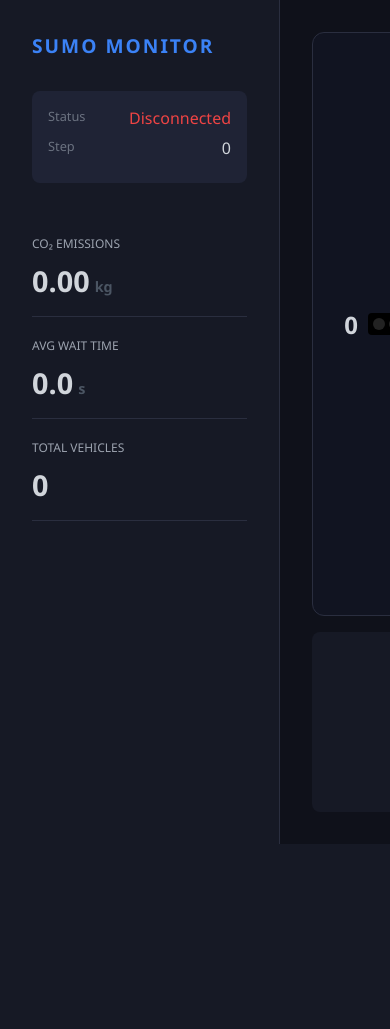
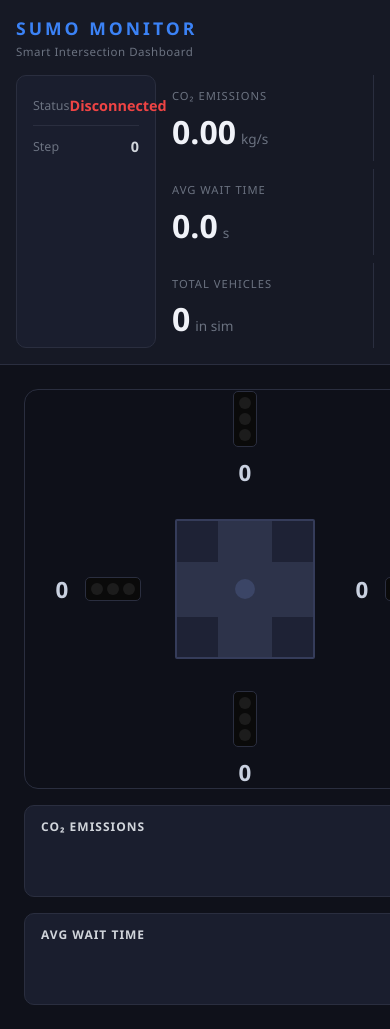
Before and after one commit to Lyquifyy/Senior-Project, a Flask app: page / in a window 390 px wide. Before the commit the page ends 844 px from the top, so only its background shows below. Run offline with Flask 3, Linux system fonts and the light colour scheme; a map, chart or similar area stays blank; some libraries are stand-ins or nearby versions.

Commit message:
UI Updates

```diff
--- a/Web_dashboard/static/index.css
+++ b/Web_dashboard/static/index.css
@@ -1,13 +1,17 @@
 :root {
-    --bg-dark: #0f111a;
-    --bg-side: #161925;
-    --border: #2a2e3f;
-    --text: #d1d5db;
-    --accent: #3b82f6;
-    --red: #ef4444;
-    --green: #10b981;
-    --yellow: #f59e0b;
+    --bg-dark:  #0f111a;
+    --bg-side:  #161925;
+    --bg-panel: #1a1e2e;
+    --border:   #2a2e3f;
+    --text:     #d1d5db;
+    --muted:    #6b7280;
+    --accent:   #3b82f6;
+    --red:      #ef4444;
+    --green:    #10b981;
+    --yellow:   #f59e0b;
 }
+
+*, *::before, *::after { box-sizing: border-box; }
 
 body, html {
     margin: 0;
@@ -16,71 +20,110 @@
     background: var(--bg-dark);
     font-family: 'Segoe UI', sans-serif;
     color: var(--text);
-    overflow: hidden;
 }
 
+/* ── Layout ─────────────────────────────────────── */
 .app-container {
     display: grid;
-    grid-template-columns: 280px 1fr;
-    height: 100vh;
+    grid-template-columns: 260px 1fr;
+    min-height: 100vh;
 }
 
-/* Sidebar Styling */
+/* ── Sidebar ─────────────────────────────────────── */
 .sidebar {
     background: var(--bg-side);
     border-right: 1px solid var(--border);
-    padding: 2rem;
+    padding: 1.75rem 1.5rem;
     display: flex;
     flex-direction: column;
-    gap: 2rem;
+    gap: 1.75rem;
 }
 
 .brand-header h2 {
-    font-size: 1.2rem;
-    letter-spacing: 2px;
+    font-size: 1.1rem;
+    letter-spacing: 3px;
     color: var(--accent);
+    margin: 0 0 4px;
+}
+
+.brand-sub {
     margin: 0;
+    font-size: 0.72rem;
+    color: var(--muted);
+    letter-spacing: 0.5px;
 }
 
 .status-box {
-    background: #1f2335;
+    background: var(--bg-panel);
+    border: 1px solid var(--border);
     padding: 1rem;
-    border-radius: 8px;
+    border-radius: 10px;
 }
 
 .status-row {
     display: flex;
     justify-content: space-between;
-    margin-bottom: 0.5rem;
+    align-items: center;
+    padding: 0.25rem 0;
 }
 
-.status-row .label { color: #6b7280; font-size: 0.8rem; }
+.status-row + .status-row { border-top: 1px solid var(--border); margin-top: 0.4rem; padding-top: 0.65rem; }
+
+.status-row .label { color: var(--muted); font-size: 0.78rem; }
+.status-row .value { font-size: 0.9rem; font-weight: 600; }
+
 .value.offline { color: var(--red); }
-.value.online { color: var(--green); }
+.value.online  { color: var(--green); }
+
+/* Metrics */
+.metrics-list { display: flex; flex-direction: column; gap: 0; }
 
 .metric-card {
     border-bottom: 1px solid var(--border);
     padding: 1rem 0;
 }
 
-.metric-card label { font-size: 0.75rem; text-transform: uppercase; color: #9ca3af; }
-.val-group { font-size: 1.8rem; font-weight: bold; margin-top: 0.5rem; }
-.val-group small { font-size: 0.9rem; margin-left: 5px; color: #4b5563; }
+.metric-card:last-child { border-bottom: none; }
 
-/* Main Content & Map */
+.metric-card label {
+    font-size: 0.7rem;
+    text-transform: uppercase;
+    letter-spacing: 1px;
+    color: var(--muted);
+}
+
+.val-group {
+    display: flex;
+    align-items: baseline;
+    gap: 5px;
+    font-size: 2rem;
+    font-weight: 700;
+    margin-top: 0.3rem;
+    color: #f0f2f8;
+}
+
+.val-group small {
+    font-size: 0.85rem;
+    font-weight: 400;
+    color: var(--muted);
+}
+
+/* ── Main Content ────────────────────────────────── */
 .main-content {
     display: grid;
-    grid-template-rows: 1fr 180px;
-    padding: 2rem;
+    grid-template-rows: 1fr 200px;
+    padding: 1.5rem;
     gap: 1rem;
+    overflow: hidden;
 }
 
+/* ── Intersection Map ────────────────────────────── */
 .intersection-viewport {
     display: flex;
     align-items: center;
     justify-content: center;
-    background: #111421;
-    border-radius: 12px;
+    background: #0e1019;
+    border-radius: 14px;
     border: 1px solid var(--border);
 }
 
@@ -91,40 +134,169 @@
     gap: 10px;
 }
 
+/* Junction core with road lines */
 .junction-core {
     grid-column: 2; grid-row: 2;
-    background: #2d334a;
-    border: 2px solid #3f4766;
+    background: #1e2235;
+    border: 2px solid #353c5a;
+    border-radius: 2px;
+    position: relative;
+    overflow: hidden;
 }
 
+.road-h, .road-v {
+    position: absolute;
+    background: #2d334a;
+}
+
+.road-h {
+    height: 40%;
+    width: 100%;
+    top: 30%;
+}
+
+.road-v {
+    width: 40%;
+    height: 100%;
+    left: 30%;
+}
+
+.road-center {
+    position: absolute;
+    width: 20px;
+    height: 20px;
+    background: #3b4566;
+    border-radius: 50%;
+    top: 50%; left: 50%;
+    transform: translate(-50%, -50%);
+}
+
+/* Arms */
 .arm { display: flex; align-items: center; justify-content: center; gap: 10px; }
 .north { grid-column: 2; grid-row: 1; flex-direction: column; }
 .south { grid-column: 2; grid-row: 3; flex-direction: column-reverse; }
-.east { grid-column: 3; grid-row: 2; flex-direction: row-reverse; }
-.west { grid-column: 1; grid-row: 2; }
+.east  { grid-column: 3; grid-row: 2; flex-direction: row-reverse; }
+.west  { grid-column: 1; grid-row: 2; }
 
 /* Traffic Lights */
 .signal-housing {
-    background: #000;
+    background: #0a0a0a;
     padding: 5px;
-    border-radius: 4px;
+    border-radius: 5px;
     display: flex;
     flex-direction: column;
     gap: 4px;
+    border: 1px solid #2a2e3f;
 }
+
 .signal-housing.horizontal { flex-direction: row; }
 
-.light { width: 12px; height: 12px; border-radius: 50%; background: #222; }
-.light.red.active { background: var(--red); box-shadow: 0 0 8px var(--red); }
-.light.yellow.active { background: var(--yellow); box-shadow: 0 0 8px var(--yellow); }
-.light.green.active { background: var(--green); box-shadow: 0 0 8px var(--green); }
-
-.counter { font-size: 1.5rem; font-weight: bold; }
-
-.chart-tray {
-    background: var(--bg-side);
-    border-radius: 8px;
-    padding: 1rem;
+.light {
+    width: 12px;
+    height: 12px;
+    border-radius: 50%;
+    background: #1c1c1c;
+    transition: background 0.2s ease, box-shadow 0.2s ease;
 }
 
-#co2Canvas { width: 100%; height: 100%; }
+.light.red.active    { background: var(--red);    box-shadow: 0 0 10px var(--red); }
+.light.yellow.active { background: var(--yellow); box-shadow: 0 0 10px var(--yellow); }
+.light.green.active  { background: var(--green);  box-shadow: 0 0 10px var(--green); }
+
+.counter {
+    font-size: 1.4rem;
+    font-weight: 700;
+    color: #c9d1e0;
+    transition: transform 0.15s ease;
+    min-width: 2ch;
+    text-align: center;
+}
+
+.counter.bump { transform: scale(1.25); }
+
+/* ── Chart Tray ──────────────────────────────────── */
+.chart-tray {
+    display: grid;
+    grid-template-columns: 1fr 1fr;
+    gap: 1rem;
+}
+
+.chart-panel {
+    background: var(--bg-panel);
+    border: 1px solid var(--border);
+    border-radius: 10px;
+    padding: 0.75rem 1rem 0.5rem;
+    display: flex;
+    flex-direction: column;
+    gap: 6px;
+    overflow: hidden;
+}
+
+.chart-header {
+    display: flex;
+    justify-content: space-between;
+    align-items: baseline;
+}
+
+.chart-title {
+    font-size: 0.75rem;
+    font-weight: 600;
+    text-transform: uppercase;
+    letter-spacing: 1px;
+    color: var(--text);
+}
+
+.chart-unit {
+    font-size: 0.68rem;
+    color: var(--muted);
+}
+
+.chart-panel canvas {
+    width: 100%;
+    flex: 1;
+    display: block;
+}
+
+/* ── Responsive ──────────────────────────────────── */
+@media (max-width: 900px) {
+    .app-container {
+        grid-template-columns: 1fr;
+    }
+
+    .sidebar {
+        border-right: none;
+        border-bottom: 1px solid var(--border);
+        flex-direction: row;
+        flex-wrap: wrap;
+        gap: 1rem;
+        padding: 1rem;
+    }
+
+    .brand-header { width: 100%; }
+
+    .status-box { flex: 1; min-width: 140px; }
+
+    .metrics-list {
+        flex-direction: row;
+        flex-wrap: wrap;
+        flex: 2;
+        gap: 0.5rem;
+    }
+
+    .metric-card {
+        border-bottom: none;
+        border-right: 1px solid var(--border);
+        padding: 0.5rem 1rem 0.5rem 0;
+        flex: 1;
+        min-width: 100px;
+    }
+
+    .main-content {
+        grid-template-rows: 400px 200px;
+    }
+
+    .chart-tray {
+        grid-template-columns: 1fr;
+        grid-template-rows: 1fr 1fr;
+    }
+}
--- a/Web_dashboard/static/index.js
+++ b/Web_dashboard/static/index.js
@@ -1,36 +1,38 @@
 const socket = io();
-let co2History = [];
+const co2History  = [];
+const waitHistory = [];
 const MAX_HISTORY = 30;
 
+// ── Connection ──────────────────────────────────────
 socket.on('connect', () => {
-    const status = document.getElementById('statusText');
-    status.textContent = 'Connected';
-    status.className = 'value online';
+    const el = document.getElementById('statusText');
+    el.textContent = 'Connected';
+    el.className = 'value online';
 });
 
 socket.on('disconnect', () => {
-    const status = document.getElementById('statusText');
-    status.textContent = 'Disconnected';
-    status.className = 'value offline';
+    const el = document.getElementById('statusText');
+    el.textContent = 'Disconnected';
+    el.className = 'value offline';
 });
 
+// ── Simulation Update ───────────────────────────────
 socket.on('simulation_update', (data) => {
-    //Update Sidebar Metrics
-    document.getElementById('simStep').textContent = data.step;
-    document.getElementById('co2Value').textContent = data.co2.toFixed(2);
-    document.getElementById('waitValue').textContent = data.avg_wait_time.toFixed(1);
+    // Sidebar metrics
+    document.getElementById('simStep').textContent      = data.step;
+    document.getElementById('co2Value').textContent     = data.co2.toFixed(2);
+    document.getElementById('waitValue').textContent    = data.avg_wait_time.toFixed(1);
     document.getElementById('totalVehicles').textContent = data.total_vehicles;
 
-    //Update Car Counts (North, South, East, West)
+    // Vehicle counters with bump animation
     if (data.cars) {
         Object.entries(data.cars).forEach(([dir, count]) => {
             const id = `count${dir.charAt(0).toUpperCase() + dir.slice(1)}`;
-            const el = document.getElementById(id);
-            if (el) el.textContent = count;
+            bumpCounter(id, count);
         });
     }
 
-    //Update Lights
+    // Traffic lights
     if (data.lights) {
         Object.entries(data.lights).forEach(([dir, color]) => {
             const id = `light${dir.charAt(0).toUpperCase() + dir.slice(1)}`;
@@ -38,40 +40,117 @@
         });
     }
 
-    //Update Chart
-    updateChart(data.co2);
+    // Charts
+    pushHistory(co2History,  data.co2);
+    pushHistory(waitHistory, data.avg_wait_time);
+    drawChart('co2Canvas',  co2History,  '#3b82f6', 'rgba(59,130,246,0.15)');
+    drawChart('waitCanvas', waitHistory, '#f59e0b', 'rgba(245,158,11,0.15)');
 });
+
+// ── Helpers ─────────────────────────────────────────
+function pushHistory(arr, val) {
+    arr.push(val);
+    if (arr.length > MAX_HISTORY) arr.shift();
+}
+
+function bumpCounter(id, newVal) {
+    const el = document.getElementById(id);
+    if (!el) return;
+    const prev = parseInt(el.textContent, 10);
+    el.textContent = newVal;
+    if (newVal !== prev) {
+        el.classList.remove('bump');
+        void el.offsetWidth; // force reflow to restart transition
+        el.classList.add('bump');
+        setTimeout(() => el.classList.remove('bump'), 150);
+    }
+}
 
 function updateLightUI(containerId, activeColor) {
     const container = document.getElementById(containerId);
     if (!container) return;
-
-    const lights = container.querySelectorAll('.light');
-    lights.forEach(l => l.classList.remove('active'));
-
+    container.querySelectorAll('.light').forEach(l => l.classList.remove('active'));
     const target = container.querySelector(`.${activeColor.toLowerCase()}`);
     if (target) target.classList.add('active');
 }
 
-function updateChart(newVal) {
-    co2History.push(newVal);
-    if (co2History.length > MAX_HISTORY) co2History.shift();
+// ── Chart Drawing ────────────────────────────────────
+function drawChart(canvasId, history, lineColor, fillColor) {
+    if (history.length < 2) return;
 
-    const canvas = document.getElementById('co2Canvas');
+    const canvas = document.getElementById(canvasId);
+    if (!canvas) return;
+
     const ctx = canvas.getContext('2d');
-    const w = canvas.width = canvas.offsetWidth;
-    const h = canvas.height = canvas.offsetHeight;
+    const W = canvas.width  = canvas.offsetWidth;
+    const H = canvas.height = canvas.offsetHeight;
 
-    ctx.clearRect(0, 0, w, h);
-    ctx.strokeStyle = '#3b82f6';
+    const PAD_L = 42, PAD_R = 10, PAD_T = 12, PAD_B = 24;
+    const chartW = W - PAD_L - PAD_R;
+    const chartH = H - PAD_T - PAD_B;
+
+    ctx.clearRect(0, 0, W, H);
+
+    const minVal = Math.min(...history);
+    const maxVal = Math.max(...history);
+    const range  = maxVal - minVal || 1;
+
+    const toX = i => PAD_L + (i / (history.length - 1)) * chartW;
+    const toY = v => PAD_T + chartH - ((v - minVal) / range) * chartH;
+
+    // Grid lines + Y labels
+    ctx.textAlign = 'right';
+    ctx.font = '10px Segoe UI, sans-serif';
+    ctx.fillStyle = '#4b5563';
+
+    const TICKS = 4;
+    for (let t = 0; t <= TICKS; t++) {
+        const v = minVal + (range * t) / TICKS;
+        const y = toY(v);
+
+        ctx.strokeStyle = '#1f2335';
+        ctx.lineWidth = 1;
+        ctx.beginPath();
+        ctx.moveTo(PAD_L, y);
+        ctx.lineTo(W - PAD_R, y);
+        ctx.stroke();
+
+        ctx.fillStyle = '#6b7280';
+        ctx.fillText(v.toFixed(1), PAD_L - 4, y + 4);
+    }
+
+    // Filled area under line
+    const grad = ctx.createLinearGradient(0, PAD_T, 0, PAD_T + chartH);
+    grad.addColorStop(0, fillColor);
+    grad.addColorStop(1, 'transparent');
+
+    ctx.beginPath();
+    history.forEach((val, i) => {
+        const x = toX(i), y = toY(val);
+        i === 0 ? ctx.moveTo(x, y) : ctx.lineTo(x, y);
+    });
+    ctx.lineTo(toX(history.length - 1), PAD_T + chartH);
+    ctx.lineTo(PAD_L, PAD_T + chartH);
+    ctx.closePath();
+    ctx.fillStyle = grad;
+    ctx.fill();
+
+    // Line
+    ctx.strokeStyle = lineColor;
     ctx.lineWidth = 2;
+    ctx.lineJoin = 'round';
     ctx.beginPath();
-
-    co2History.forEach((val, i) => {
-        const x = (i / (co2History.length - 1)) * w;
-        const y = h - ((val / (Math.max(...co2History) || 1)) * h * 0.8) - 10;
-        if (i === 0) ctx.moveTo(x, y);
-        else ctx.lineTo(x, y);
+    history.forEach((val, i) => {
+        const x = toX(i), y = toY(val);
+        i === 0 ? ctx.moveTo(x, y) : ctx.lineTo(x, y);
     });
     ctx.stroke();
+
+    // Latest value dot
+    const lastX = toX(history.length - 1);
+    const lastY = toY(history[history.length - 1]);
+    ctx.beginPath();
+    ctx.arc(lastX, lastY, 4, 0, 2 * Math.PI);
+    ctx.fillStyle = lineColor;
+    ctx.fill();
 }
--- a/Web_dashboard/templates/index.html
+++ b/Web_dashboard/templates/index.html
@@ -12,6 +12,7 @@
         <aside class="sidebar">
             <div class="brand-header">
                 <h2>SUMO MONITOR</h2>
+                <p class="brand-sub">Smart Intersection Dashboard</p>
             </div>
 
             <div class="status-box">
@@ -27,9 +28,9 @@
 
             <div class="metrics-list">
                 <div class="metric-card">
-                    <label>CO₂ Emissions</label>
+                    <label>CO&#x2082; Emissions</label>
                     <div class="val-group">
-                        <span id="co2Value">0.00</span><small>kg</small>
+                        <span id="co2Value">0.00</span><small>kg/s</small>
                     </div>
                 </div>
                 <div class="metric-card">
@@ -40,7 +41,9 @@
                 </div>
                 <div class="metric-card">
                     <label>Total Vehicles</label>
-                    <div id="totalVehicles" class="val-group">0</div>
+                    <div class="val-group">
+                        <span id="totalVehicles">0</span><small>in sim</small>
+                    </div>
                 </div>
             </div>
         </aside>
@@ -67,7 +70,9 @@
                     </div>
 
                     <div class="junction-core">
-                        <div class="road-markings"></div>
+                        <div class="road-h"></div>
+                        <div class="road-v"></div>
+                        <div class="road-center"></div>
                     </div>
 
                     <div class="arm east">
@@ -91,7 +96,20 @@
             </div>
 
             <div class="chart-tray">
-                <canvas id="co2Canvas"></canvas>
+                <div class="chart-panel">
+                    <div class="chart-header">
+                        <span class="chart-title">CO&#x2082; Emissions</span>
+                        <span class="chart-unit">kg/s</span>
+                    </div>
+                    <canvas id="co2Canvas"></canvas>
+                </div>
+                <div class="chart-panel">
+                    <div class="chart-header">
+                        <span class="chart-title">Avg Wait Time</span>
+                        <span class="chart-unit">seconds</span>
+                    </div>
+                    <canvas id="waitCanvas"></canvas>
+                </div>
             </div>
         </main>
     </div>
```
